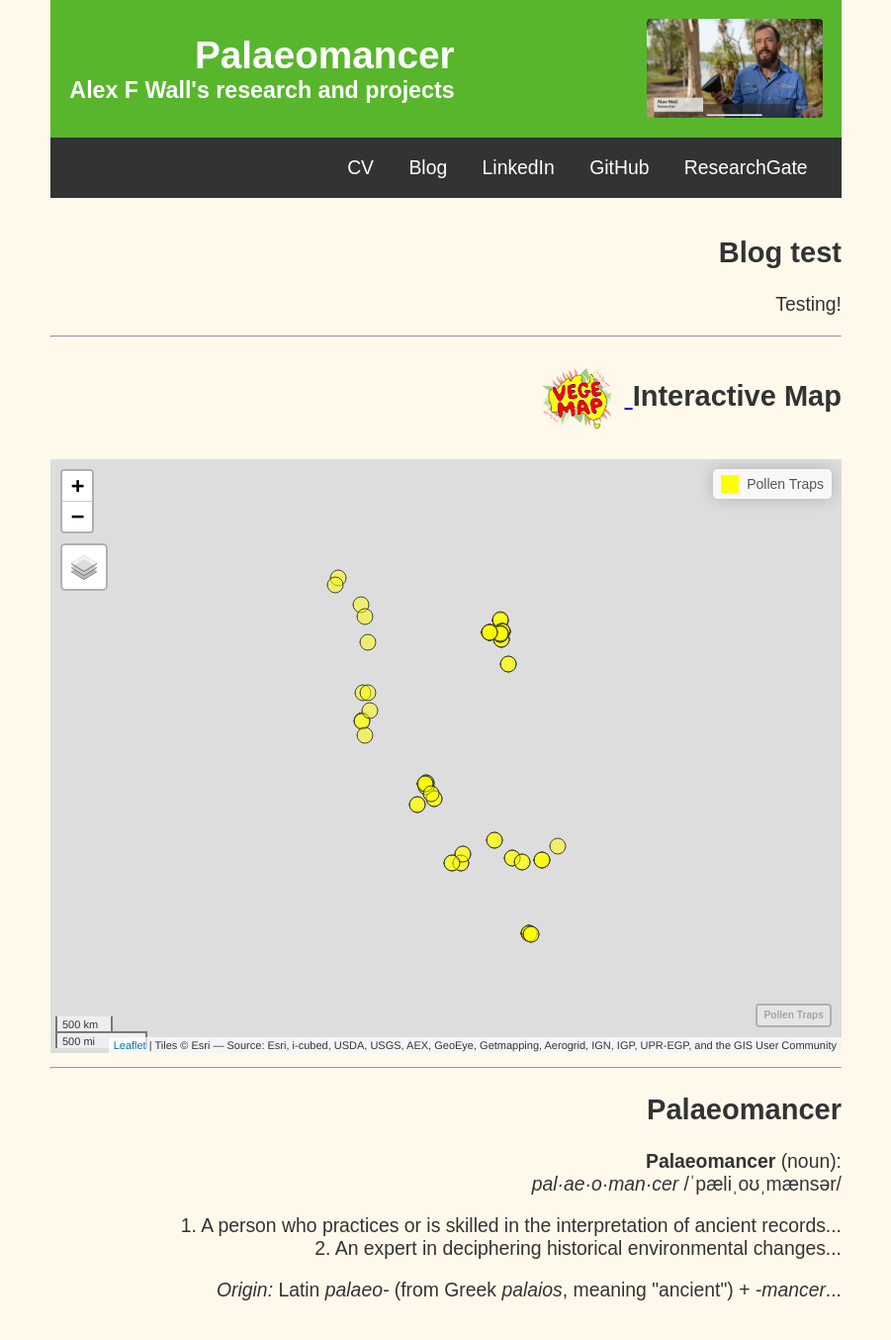
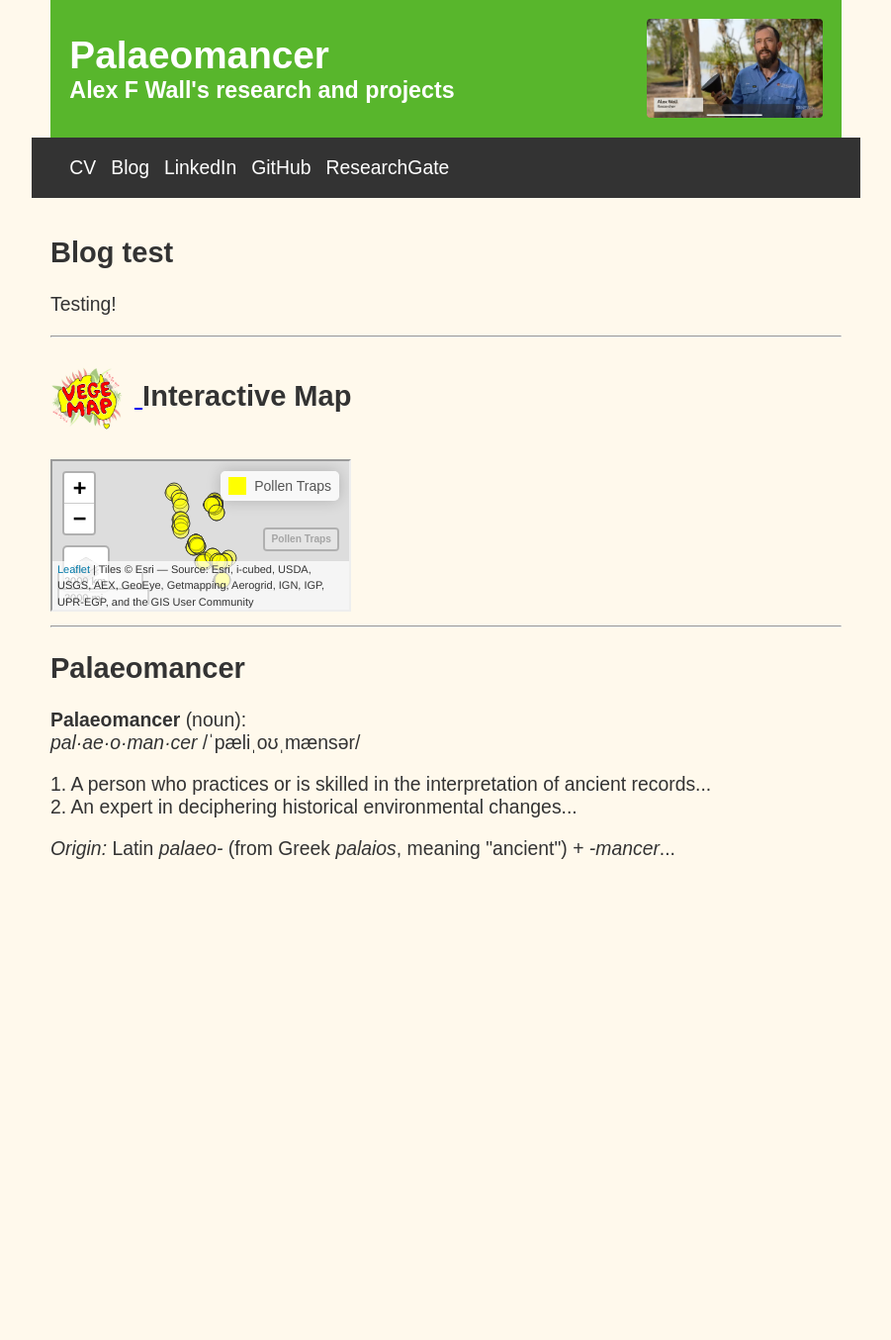
Before and after one commit to AlexFWall/Palaeomancer, a Jekyll site: the page built from index.md, in a window 1280 px wide. Shown: the whole page at 99% size, without its empty margins (189-1090 px from the left). Built offline with Jekyll 4.4.1, drawn with Linux system fonts in a browser that asks for light colours; after the commit the page ends 900 px from its top, so only the background shows below that.

Commit message:
Update home.html

```diff
--- a/_layouts/home.html
+++ b/_layouts/home.html
@@ -6,7 +6,7 @@
 <html lang="en">
 <head>
   <meta charset="UTF-8">
-  <!-- This helps ensure proper scaling on mobile -->
+  <!-- Helps ensure proper scaling on mobile -->
   <meta name="viewport" content="width=device-width, initial-scale=1.0">
   <title>{{ page.title }}</title>
   <style>
@@ -18,70 +18,102 @@
       margin: 0;
       padding: 0;
     }
-    /* Center everything horizontally and right-align text */
+
+    /* Container for centering and left-aligning text */
     .container {
       max-width: 800px;
       margin: 0 auto; /* centers horizontally */
-      text-align: right; /* right-aligns the text inside */
+      text-align: left; /* left-align text inside */
       padding: 0 1em;
     }
-    /* Make fonts slightly larger by default */
-    body, .container {
+
+    /* Increase base font size slightly */
+    body,
+    .container {
       font-size: 1.1em;
     }
-    /* Header styles */
+
+    /* Header with subtitle and image */
     header {
       display: flex;
       align-items: center;
-      justify-content: space-between; /* space between the title and image */
+      justify-content: space-between;
       background-color: #58B62C;
       color: white;
       padding: 1em;
-      margin-bottom: 0; /* We'll rely on .container for spacing */
+      margin-bottom: 0;
     }
     header .subtitle {
       margin: 0;
       font-size: 1.2em;
     }
-    /* Nav styles */
-    nav {
+    header img {
+      height: 100px;
+      border-radius: 4px;
+    }
+
+    /* Hamburger menu container */
+    .nav-container {
       background-color: #333;
+      margin-bottom: 2em;
+    }
+
+    /* The hidden checkbox that toggles the menu on mobile */
+    #menu-toggle {
+      display: none;
+    }
+
+    /* The label that acts as the hamburger icon on mobile */
+    .menu-toggle-label {
+      display: none;
       padding: 1em;
-      margin-bottom: 2em; /* space after nav before main content */
+      color: white;
+      cursor: pointer;
+    }
+    .menu-toggle-label:hover {
+      background-color: #444;
+    }
+
+    /* The actual nav links */
+    nav ul {
+      list-style: none;
+      margin: 0;
+      padding: 1em;
+      display: flex;
+      flex-direction: row; /* links in a row by default */
+    }
+    nav ul li {
+      margin-right: 15px;
     }
     nav a {
-      margin: 0 15px;
       color: white;
       text-decoration: none;
     }
-    /* Blog container, map, definition */
-    .content-area {
-      margin-bottom: 2em;
-    }
-    iframe {
-      width: 100%;
-      height: 600px;
-      border: none;
-    }
 
-    /* Make fonts even bigger on smaller screens (e.g., phones) */
+    /*
+      On smaller screens:
+      1) Show the hamburger icon
+      2) Hide the nav links by default
+      3) Reveal them when the checkbox is checked
+    */
     @media (max-width: 600px) {
-      body, .container {
-        font-size: 1.2em; /* slightly larger on mobile */
+      .menu-toggle-label {
+        display: block; /* show hamburger on mobile */
+        background-color: #333;
       }
-      header {
-        flex-direction: column; /* stack the title and image vertically */
-        text-align: right;      /* keep text right-aligned */
+      nav ul {
+        display: none; /* hide links by default */
+        flex-direction: column;
       }
-      header img {
-        margin-top: 1em;
+      #menu-toggle:checked + nav ul {
+        display: flex; /* show links when toggled */
       }
     }
   </style>
 </head>
 <body>
 
-  <!-- Header and Title -->
+  <!-- HEADER: Title, Subtitle, Image on the Right -->
   <div class="container">
     <header>
       <div>
@@ -89,24 +121,29 @@
         <h2 class="subtitle">Alex F Wall's research and projects</h2>
       </div>
       <img src="{{ '/AFWall ABC News.jpg' | relative_url }}"
-           alt="Alex F. Wall"
-           style="height: 100px; border-radius: 4px;">
+           alt="Alex F. Wall">
     </header>
   </div>
 
-  <!-- Navigation -->
-  <div class="container">
+  <!-- NAV: Hamburger menu on mobile, horizontal links on desktop -->
+  <div class="container nav-container">
+    <!-- Hidden checkbox for toggling the menu -->
+    <input type="checkbox" id="menu-toggle">
+    <!-- The label that acts as the hamburger icon -->
+    <label for="menu-toggle" class="menu-toggle-label">&#9776; Menu</label>
     <nav>
-      <a href="{{ '/cv/' | relative_url }}">CV</a>
-      <a href="{{ '/blog/' | relative_url }}">Blog</a>
-      <a href="https://www.linkedin.com/in/your-profile">LinkedIn</a>
-      <a href="https://github.com/AlexFWall">GitHub</a>
-      <a href="https://www.researchgate.net/profile/Your-Name">ResearchGate</a>
+      <ul>
+        <li><a href="{{ '/cv/' | relative_url }}">CV</a></li>
+        <li><a href="{{ '/blog/' | relative_url }}">Blog</a></li>
+        <li><a href="https://www.linkedin.com/in/your-profile">LinkedIn</a></li>
+        <li><a href="https://github.com/AlexFWall">GitHub</a></li>
+        <li><a href="https://www.researchgate.net/profile/Your-Name">ResearchGate</a></li>
+      </ul>
     </nav>
   </div>
 
-  <!-- Main content area: blog post, map, definition -->
-  <div class="container content-area">
+  <!-- MAIN CONTENT: blog post, map, definition -->
+  <div class="container">
     <!-- 1) Most Recent Blog Post -->
     {% assign latest_post = site.posts | first %}
     {% if latest_post %}
@@ -138,5 +175,6 @@
     2. An expert in deciphering historical environmental changes...</p>
     <p><em>Origin:</em> Latin <em>palaeo-</em> (from Greek <em>palaios</em>, meaning "ancient") + <em>-mancer</em>...</p>
   </div>
+
 </body>
 </html>
```
